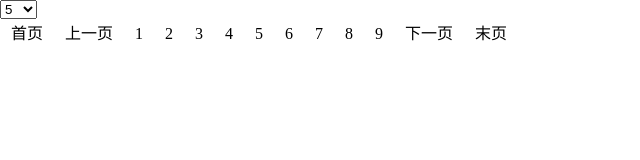
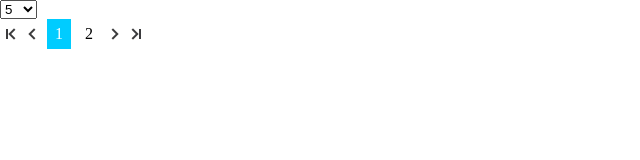
Before and after one commit to CooLNuanfeng/tablesDataPage, a website: page demo.html in a window 1280 px wide. Shown: the whole page, without its empty margins (0-640 px from the left). Drawn offline with Linux system fonts and the light colour scheme.

Commit message:
添加分页功能

```diff
--- a/demo.html
+++ b/demo.html
@@ -9,5 +9,5 @@
 	<div id="myTableBox" class="tableContainer">
 	</div>
 </body>
-<script src="javascript/require-2.1.min.js" data-main="javascript/main.js?v0.1"></script>
+<script src="javascript/require-2.1.min.js" data-main="javascript/main.js"></script>
 </html>
--- a/javascript/Fzxa.page.js
+++ b/javascript/Fzxa.page.js
@@ -11,10 +11,10 @@ define(function(){
        this.pageCount = 0;     // 总页数
 
        this.zh = {
-           'pre' : '上一页',  // 上一页
-           'next' : '下一页', // 下一页
-           'start': '首页',       // 首页
-           'end'  : '末页'            // 末页
+           'pre' : '',  // 上一页
+           'next' : '', // 下一页
+           'start': '', // 首页
+           'end'  : ''  // 末页
        };
 
        /**
@@ -61,11 +61,11 @@ define(function(){
            str += "<div class=\"fzxa-page\">\n";
            if (self.pageCount > 1) {
                if (self.index != 1) {
-                   str += '<a href="javascript://1">'+this.zh.start+'</a>';
-                   str += '<a href="javascript://' + (self.index - 1) + '" class="pre"><em class="border_t"></em>'+this.zh.pre+'</a>';
+                   str += '<a href="javascript://1" class="firstPage">'+this.zh.start+'</a>';
+                   str += '<a href="javascript://' + (self.index - 1) + '" class="prevPage"><em class="border_t"></em>'+this.zh.pre+'</a>';
                } else {
-                   str += '<span>'+this.zh.start+'</span>';
-                   str += '<span>'+this.zh.pre+'</span>';
+                   str += '<span class="firstPage">'+this.zh.start+'</span>';
+                   str += '<span class="prevPage">'+this.zh.pre+'</span>';
                }
            }
            for (var i = start; i <= end; i++) {
@@ -77,11 +77,11 @@ define(function(){
            }
            if (self.pageCount > 1) {
                if (self.index != self.pageCount) {
-                   str += '<a href="javascript://' + (self.index + 1) + '" class="next">'+this.zh.next+'<em class="border_t"></em></a>';
-                   str += '<a href="javascript://' + self.pageCount + '">'+this.zh.end+'</a>';
+                   str += '<a href="javascript://' + (self.index + 1) + '" class="nextPage">'+this.zh.next+'<em class="border_t"></em></a>';
+                   str += '<a href="javascript://' + self.pageCount + '" class="lastPage">'+this.zh.end+'</a>';
                } else {
-                   str += '<span class="next">'+this.zh.next+'</span>';
-                   str += '<span>'+this.zh.end+'</span>';
+                   str += '<span class="nextPage">'+this.zh.next+'</span>';
+                   str += '<span class="lastPage">'+this.zh.end+'</span>';
                }
            }
            //str += ' 一共' + self.pageCount + '页, ' + self.itemCount + '条记录 ';
@@ -105,7 +105,5 @@ define(function(){
 	    return new Pager(id);
 	};
 
-    return {
-   		Fzxa : Fzxa
-    }
+    return Fzxa;
 })
--- a/javascript/main.js
+++ b/javascript/main.js
@@ -1,4 +1,5 @@
 requirejs.config({
+    urlArgs: "bust=" + (new Date()).getTime(), //阻止缓存
     paths: {
         jquery: 'jquery',
         Fzxa :'Fzxa.page'
--- a/javascript/mytableDataPage.js
+++ b/javascript/mytableDataPage.js
@@ -6,7 +6,6 @@ define(['jquery','Fzxa'],function($,Fzxa){
 			"data" : [],
 			"rows" : 5
 		};
-		//this.tableHtml = '';
 	}
 
 	Mytable.prototype = {
@@ -44,14 +43,15 @@ define(['jquery','Fzxa'],function($,Fzxa){
 			this.renderSelectPage($box);
 			this.renderPage($box);
 		},
+
 		//渲染表格
 		renderTable : function($obj){
 
-			var pages = this.getPagesSum();
 			var tableHtml ="";
 
 			$obj.find('.tableBody').html(tableHtml);
 		},
+
 		//渲染筛选页数
 		renderSelectPage : function($obj){
 			var rows = this.options.rows;
@@ -68,53 +68,21 @@ define(['jquery','Fzxa'],function($,Fzxa){
 
 			$obj.find('.selectPage').html(html);
 		},
+
 		//渲染分页部分
 		renderPage : function($obj){
-			console.log(Fzxa.Fzxa.Pager);
-			 var pager = Fzxa.Fzxa.Pager('table_pages');
-			    pager.itemCount = 200;
+			console.log(Fzxa);
+			var pager = Fzxa.Pager('table_pages');
+			   pager.itemCount = 20;
 			   pager.size = 10;
 			   pager.index = 1;
 			   pager.onclick = function(index){
-			        Fzxa('#test').html('<ul><li>第'+index+'页内容</li></ul>');
+			   	alert(index);
 			   };
 			   if(pager.itemCount > 10){
 			       pager.render();
 			   }
-			// var pages = this.getPagesSum()+1;
-			// var pageNow = 1;
-			// var pageHtml='<a href="javascript:;" class="firstPage"></a><a href="javascript:;" class="prevPage"></a>';
-
-			// if(pages>6){
-			// 	pageHtml+='<a href="javascript:;" class="active page_row">1</a><a href="javascript:;" class="page_row">2</a><a href="javascript:;" class="page_row">3</a><a href="javascript:;" class="page_row">4</a><a href="javascript:;" class="page_row">5</a><span>...</span><a href="javascript:;" class="page_row">'+pages+'</a>';
-			// }else{
-			// 	for(var i=1; i<=pages;i++){
-			// 		if(i==pageNow){
-			// 			pageHtml+='<a href="javascript:;" class="active page_row">'+i+'</a>';
-			// 		}else{
-			// 			pageHtml+='<a href="javascript:;" class="page_row">'+i+'</a>';
-			// 		}
-			// 	}
-			// }
-			// pageHtml+='<a href="javascript:;" class="nextPage"></a><a href="javascript:;" class="lastPage"></a>';
-			// $obj.find('.table_pages').html(pageHtml);
-
-			// this.pageEvent($obj);
 		},
-
-		//分页按钮相关交互
-		pageEvent : function($obj){
-			$obj.find('.table_pages').on('click','.page_row',function(){
-				$(this).addClass('active').siblings('a').removeClass('active');
-			})
-		},
-
-		//计算每页应显示的行数或个数
-		getPagesSum : function(){
-			var sum = Math.floor(this.options.data.length/this.options.rows);
-
-			return sum;
-		}
 
 	}
 
--- a/sass/scss/mytableDataPage.scss
+++ b/sass/scss/mytableDataPage.scss
@@ -24,30 +24,30 @@
 			vertical-align: middle;
 			text-decoration: none;
 			color: #000;
-			&.active,&:hover{
+			&.cur{
 				color: #fff;
 				background: #0cf;
 			}
 		}
-		a.firstPage{
+		.firstPage{
 			background: url(../images/paging.png) -4px 4px no-repeat;
 			&:hover{
 				background-color: none;
 			}
 		}
-		a.prevPage{
+		.prevPage{
 			background: url(../images/paging.png) -4px -18px no-repeat;
 			&:hover{
 				background-color: none;
 			}
 		}
-		a.nextPage{
+		.nextPage{
 			background: url(../images/paging.png) -4px -40px no-repeat;
 			&:hover{
 				background-color: none;
 			}
 		}
-		a.lastPage{
+		.lastPage{
 			background: url(../images/paging.png) -4px -62px no-repeat;
 			&:hover{
 				background-color: none;
```
Also changed, not shown: lib/mytableDataPage.min.js, sass/css/mytableDataPage.css. Lines whose indentation alone changed are shown as unchanged.
